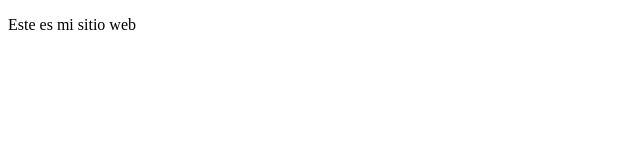
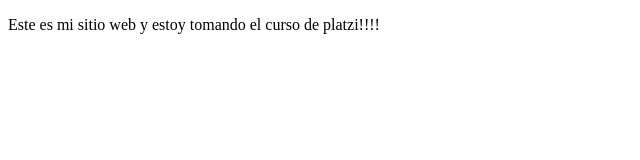
Before and after one commit to jpablortega777/personalProjects, a plain HTML site: page index.html in a window 1280 px wide. Shown: the whole page, without its empty margins (0-640 px from the left). Drawn offline with Linux system fonts and the light colour scheme.

Commit message:
actualizacion1

```diff
--- a/index.html
+++ b/index.html
@@ -8,7 +8,7 @@
 </head>
 <body>
     <p>
-        Este es mi sitio web
+        Este es mi sitio web y estoy tomando el curso de platzi!!!!
     </p>
 </body>
 </html>
```
